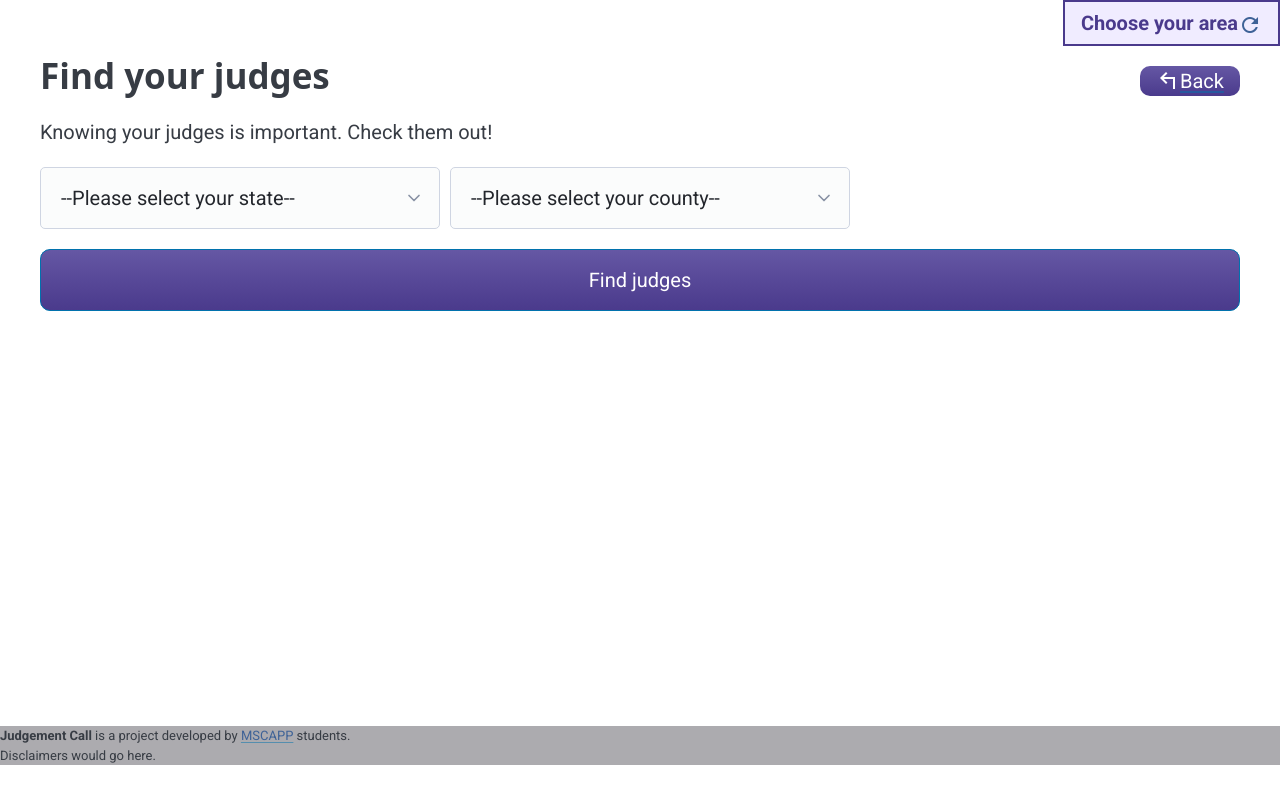
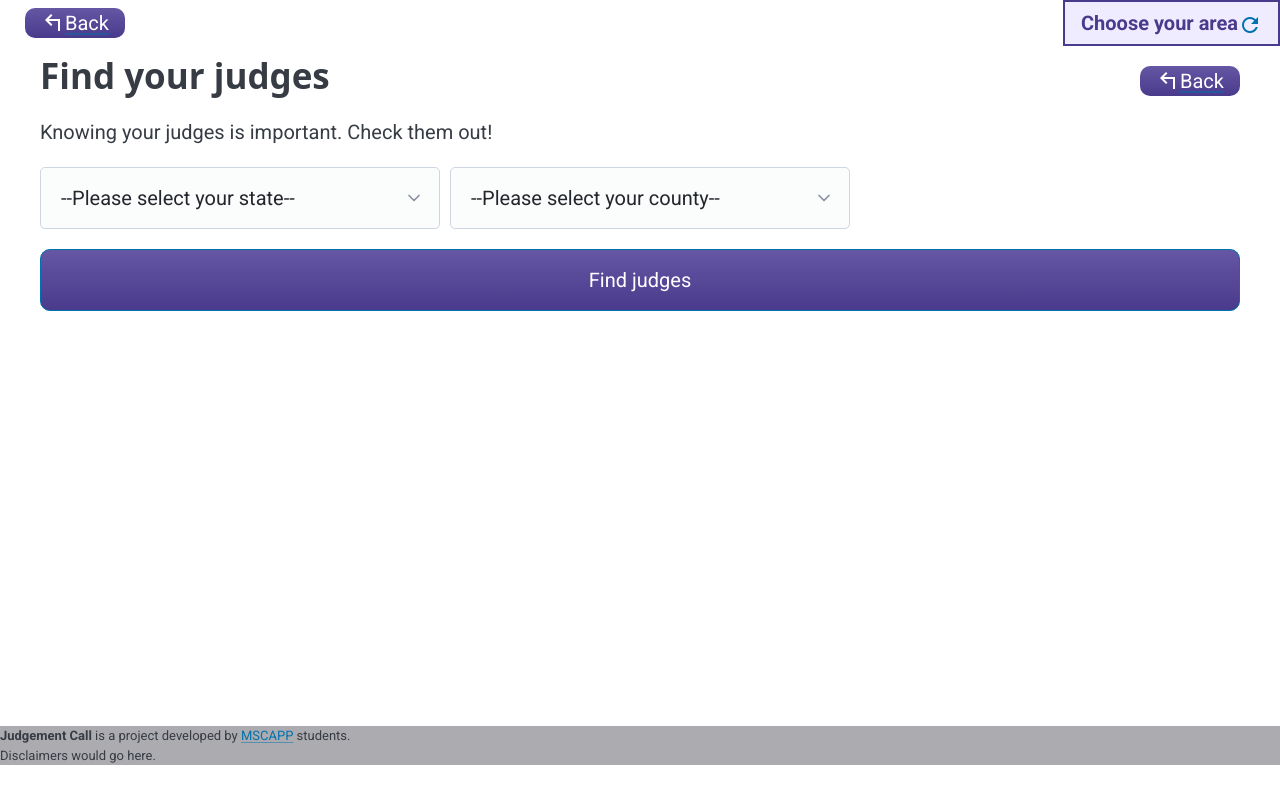
Before and after one commit to uchicago-capp-30320/JudgementCall, a Django app: page /judges/ in a window 1280 px wide. Shown: the part 65-850 px from the top of the page. Run offline with Django 5.2, Linux system fonts and the light colour scheme; data that the repository does not hold is empty; parts of the project's set-up code (start-up, migrations or seed data) failed here and were passed over.

Commit message:
back button improvements

```diff
--- a/static/css/main.css
+++ b/static/css/main.css
@@ -216,6 +216,10 @@ footer {
     text-align: center;
 }
 
+#back-btn {
+    margin-left: 25px;
+}
+
 .collapsible-container {
     background-color: #eee;
     color: #444;
@@ -315,10 +319,6 @@ footer {
     max-width: 800px;
 }
 
-a {
-    color: #3e6297;
-}
-
 .gantt {
     background-color: #f9fbff;
 }
--- a/templates/analysis.html
+++ b/templates/analysis.html
@@ -9,7 +9,6 @@ Judgement Call
 
 <div class="below-nav-and-back">
     <h2 class="sub-header">{{ header }}</h2>
-    {% include "back-arrow.html" with fallback_url=fallback_url %}
 </div>
 
 <p>{{ preamble }}</p>
--- a/templates/back-arrow.html
+++ b/templates/back-arrow.html
@@ -1,5 +1,5 @@
 <a href="javascript:history.back()"
-    onclick="if(document.referrer === '') { window.location='{{ fallback_url }}'; return false; }"
-    class="reg-button"><span id="back-arrow-icon" class="material-symbols-outlined">
+    onclick="if(document.referrer === '') { window.location='{{ fallback_url }}'; return false; }" class="reg-button"
+    id="back-btn"><span id="back-arrow-icon" class="material-symbols-outlined">
         arrow_top_left
     </span>Back</a>
--- a/templates/base.html
+++ b/templates/base.html
@@ -28,13 +28,16 @@
             </div>
             <div class="navbar-menu">
                 <div class="navbar-end">
-                    <a class="navbar-item" href="/judges/{% if state and county %}?state={{ state }}&county={{ county }}{% endif %}">
+                    <a class="navbar-item"
+                        href="/judges/{% if state and county %}?state={{ state }}&county={{ county }}{% endif %}">
                         Judges
                     </a>
-                    <a class="navbar-item" href="/elections/{% if state and county %}?state={{ state }}&county={{ county }}{% endif %}">
+                    <a class="navbar-item"
+                        href="/elections/{% if state and county %}?state={{ state }}&county={{ county }}{% endif %}">
                         Elections
                     </a>
-                    <a class="navbar-item" href="/analysis/{% if state and county %}?state={{ state }}&county={{ county }}{% endif %}">
+                    <a class="navbar-item"
+                        href="/analysis/{% if state and county %}?state={{ state }}&county={{ county }}{% endif %}">
                         Analysis
                     </a>
                     <div class="navbar-more">
@@ -49,15 +52,19 @@
             </div>
         </nav>
 
-        <div class="location-bar">
-            {% if state and county %}
+        <div class="below-nav-and-back">
+            {% if fallback_url %}
+            {% include "back-arrow.html" with fallback_url=fallback_url %}
+            {% endif %}
+            <div class="location-bar">
+                {% if state and county %}
                 <span class="location-display splash-page bold">{{ county }}, {{ state }}</span>
-            {% else %}
+                {% else %}
                 <span class="location-display splash-page bold">Choose your area</span>
-            {% endif %}
-            <a href="{% url 'judgement_call:clear_location' %}"><span
-                class="material-icons center">refresh</span>
-            </a>
+                {% endif %}
+                <a href="{% url 'judgement_call:clear_location' %}"><span class="material-icons center">refresh</span>
+                </a>
+            </div>
         </div>
 
         <div class="content-body">
@@ -86,7 +93,7 @@
         }
 
         // close dropdown if user clicks outside of it
-        document.addEventListener("click", function(e) {
+        document.addEventListener("click", function (e) {
             if (!e.target.closest(".navbar-more")) {
                 document.getElementById("more-dropdown").classList.remove("show");
             }
--- a/templates/elections_state_county.html
+++ b/templates/elections_state_county.html
@@ -31,7 +31,6 @@ Judgement Call
 <body>
     <div class="below-nav-and-back">
         <h1 class="below-nav-header">Upcoming elections in {{ county }}, {{ state }} </h1>
-        {% include "back-arrow.html" with fallback_url=fallback_url %}
     </div>
     {% for court_name, details in elections.items %}
     <div class="collapsible-container">
--- a/templates/infographic.html
+++ b/templates/infographic.html
@@ -1,7 +1,6 @@
 <div class="sub-court-header">
     <div class="below-nav-and-back">
         <h3>Court Demography</h3>
-        {% include "back-arrow.html" with fallback_url=fallback_url %}
     </div>
     <div style="display: flex; gap: 20px; flex-wrap: wrap; margin: 10px 0;">
         <div
--- a/templates/judges_state_county.html
+++ b/templates/judges_state_county.html
@@ -21,7 +21,6 @@ Judgement Call
 <body>
     <div class="below-nav-and-back">
         <h1 class="below-nav-header">Judges for {{ county }}, {{ state }} </h1>
-        {% include "back-arrow.html" with fallback_url=fallback_url %}
     </div>
 
     {% for court_name, details in courts.items %}
@@ -58,7 +57,7 @@ Judgement Call
             {% else %}
             <p> {{ judge.party_registration }}</p>
             {% endif %}
-            <p> <a href="{{ judge.more_info }}">more details</a> </p>
+            <p> <a href="{{ judge.more_info }}" style="color: #3e6297;">more details</a> </p>
         </div>
         {% empty %}
         <p>No judges found.</p>
```
